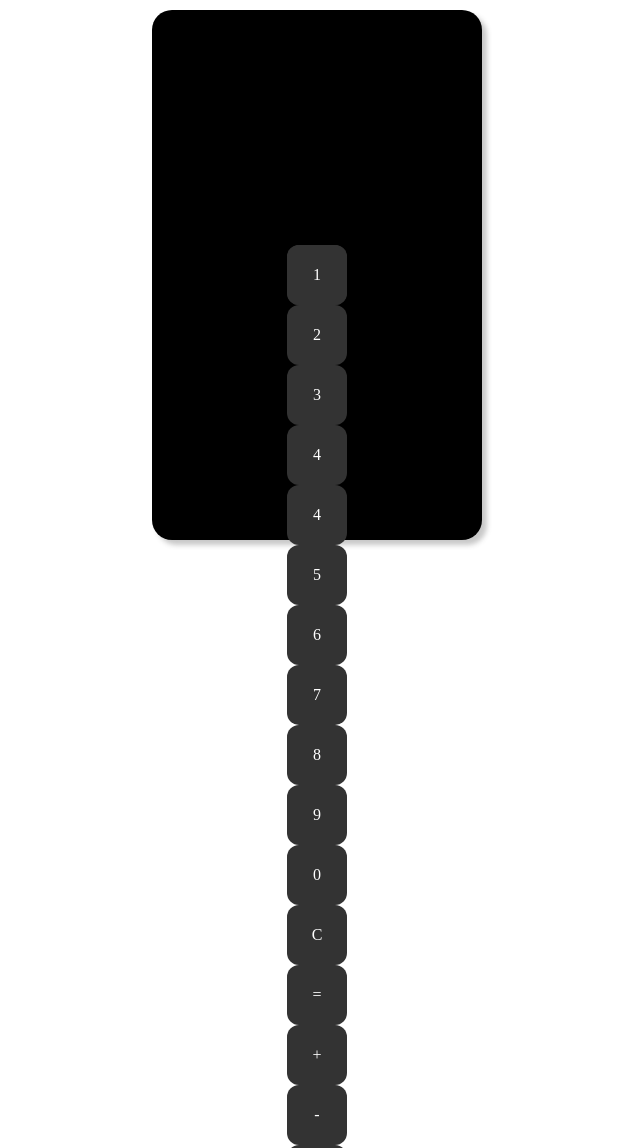
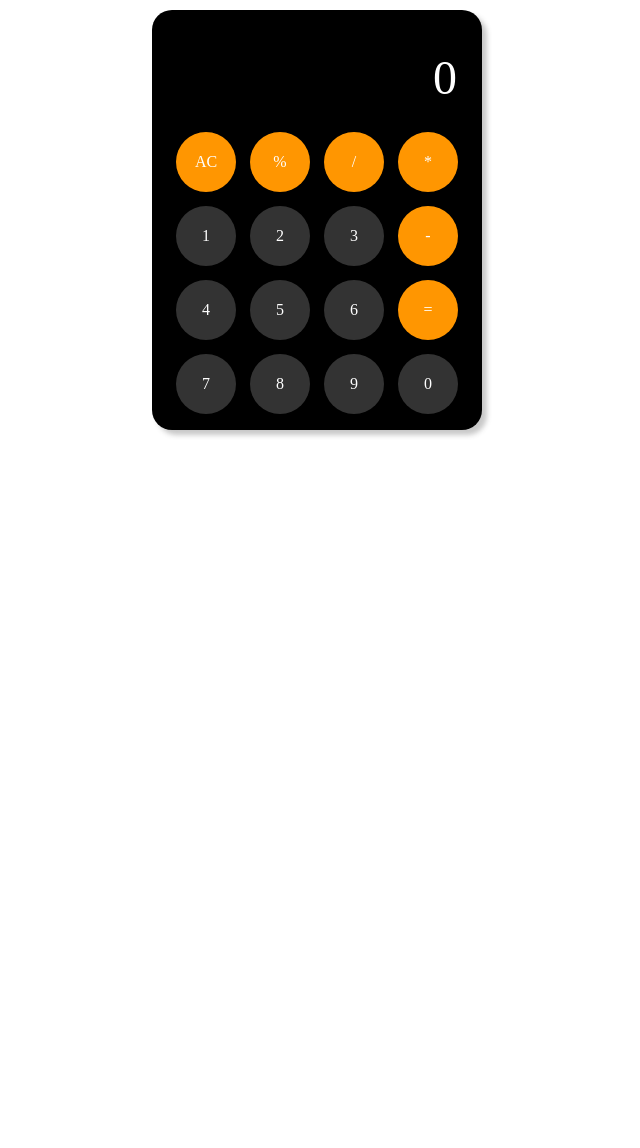
Before and after one commit to sith-1/My-project, a plain HTML site: page Project CALCULATOR/index.html in a window 1280 px wide. Shown: the part 40-1188 px from the top of the page, without its empty margins (323-963 px from the left). After the commit the page ends 800 px from the top, so only its background shows below. Drawn offline with Linux system fonts and the light colour scheme.

Commit message:
Add files via upload

```diff
--- a/Project CALCULATOR/index.html
+++ b/Project CALCULATOR/index.html
@@ -8,24 +8,26 @@
 
     <body>
     <div class="container">
-        <div class="btn">
+        <div class="display"><p>0</p>
+        </div>
+
+        <div class="buttons">
+            <div class="btn btn_operations">AC</div>
+            <div class="btn btn_operations">%</div>
+            <div class="btn btn_operations">/</div>
+            <div class="btn btn_operations">*</div>
             <div class="btn">1</div>
             <div class="btn">2</div>
             <div class="btn">3</div>
-            <div class="btn">4</div>
+            <div class="btn btn_operations">-</div>
             <div class="btn">4</div>
             <div class="btn">5</div>
             <div class="btn">6</div>
+            <div class="btn btn_operations">=</div>
             <div class="btn">7</div>
             <div class="btn">8</div>
             <div class="btn">9</div>
             <div class="btn">0</div>
-            <div class="btn ">C</div>
-            <div class="btn">=</div>
-            <div class="btn">+</div>
-            <div class="btn">-</div>
-            <div class="btn">/</div>
-            <div class="btn">*</div>
         </div>
     </div>
         <!-- Кнопки для введения чисел-->
--- a/Project CALCULATOR/style.css
+++ b/Project CALCULATOR/style.css
@@ -3,36 +3,59 @@
 .container {
     margin: 50px auto;
     width: 300px;
-    height: 500px;
+    height: 390px;
     color:#fff ;
     background:black ;
     padding: 15px;
     font-family: 'Times New Roman', Times, serif;
     border-radius: 20px;
     box-shadow: 5px 5px 5px #4f4f4f4f;
+
+
+
+}
+
+.display {
+    height: 80px;
+    padding: 10px;
     display: flex;
-    flex-direction: column;
+    justify-content: end;
+    align-items: end;
+}
+.display p{
+    font-size: 3rem;
+    margin-bottom: 10px;
+}
+.buttons {
+    display: flex;
+    flex-wrap: wrap;
+    flex: 1 1  auto;
     align-items: center;
     justify-content: center;
-    flex-wrap: wrap;
+    margin: 8 10px;
+    display: flex;
 }
 
 .btn {
     width: 60px;
     height: 60px;
-
+    margin: 7px;
     background: #333; ;
-    border-radius: 20% ;
+    border-radius: 50% ;
     text-align: center;
     line-height: 60px;
     cursor: pointer;
     user-select: none;
 }
 
-.btn-insertion {
+.btn_operations {
+    background-color:#ff9601;
+}
+
+.btn:hover {
     filter: brightness(130%);
 }
 
-.btn-pressed {
+.btn:active {
     filter: brightness(60%);
 }
```
